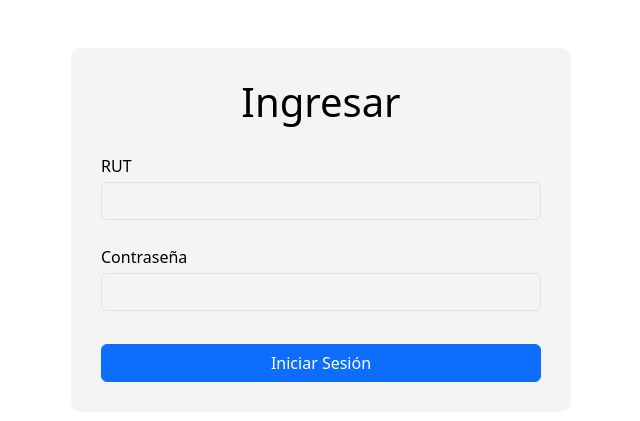
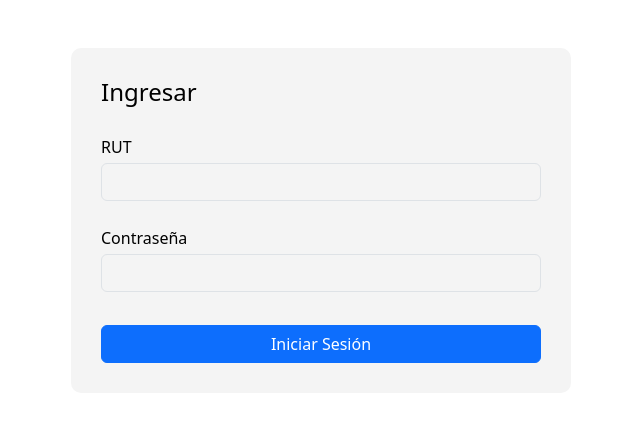
Before and after one commit to d4vidqueved0/gestion, a Django app: page / in a window 1280 px wide. Shown: the part 56-477 px from the top of the page, without its empty margins (319-959 px from the left). Run offline with Django 4.2, Linux system fonts and the light colour scheme.

Commit message:
v2 25-11

```diff
--- a/static/css/style.css
+++ b/static/css/style.css
@@ -91,9 +91,7 @@ input[readonly]{
   color:  var(--no-edit) !important;
 }
 
-h1, h2{
-  text-align: center !important;
-}
+
 
 #datosLaborales div{
   cursor: not-allowed;
@@ -115,7 +113,7 @@ nav .btn{
 }
 
 h1, h2{
-  font-size: 2.5em
+  font-size: 1.5em
 }
 
 button{
```
Also changed, not shown: panel/templates/panel/datos.html (+8 -2 lines).
